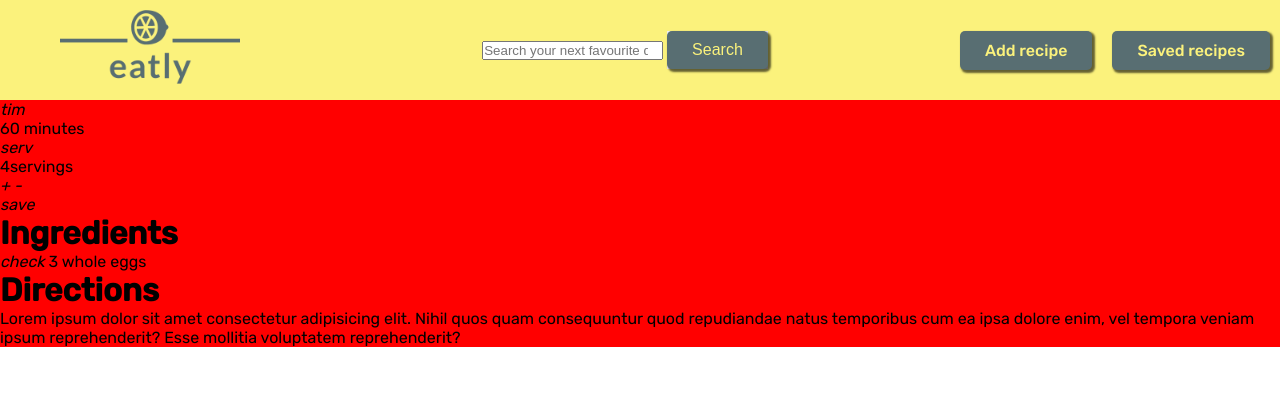
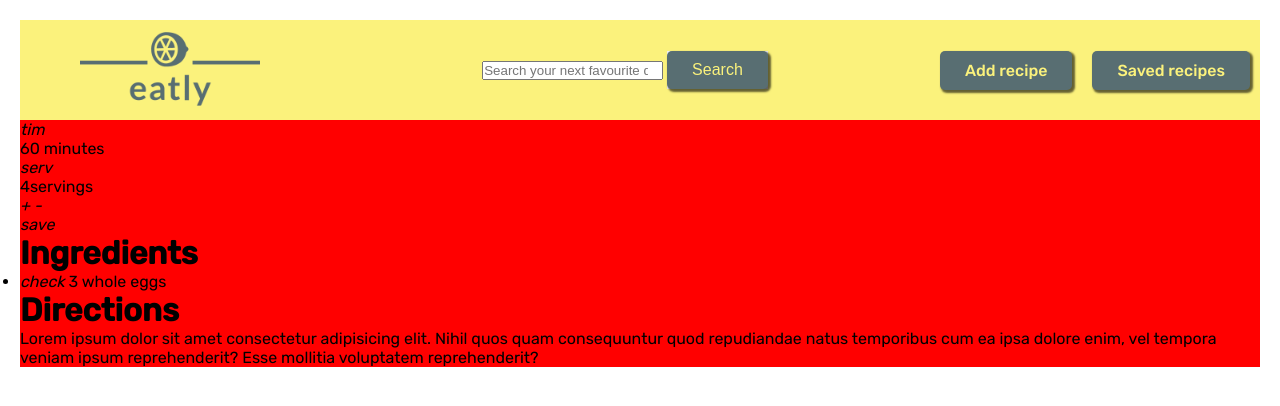
Before and after one commit to femas1/eatly, a website: page index.html in a window 1280 px wide. Drawn offline with Linux system fonts and the light colour scheme.

Commit message:
fix logo overflow add body padding

```diff
--- a/sass/base/_base.scss
+++ b/sass/base/_base.scss
@@ -14,4 +14,5 @@ body {
     font-family: 'Rubik', sans-serif;
     box-sizing: border-box;
     font-size: 1.6rem;
+    padding: 2rem;
 }
--- a/sass/layout/_header.scss
+++ b/sass/layout/_header.scss
@@ -6,7 +6,7 @@
     justify-content: space-between;
 
     &__logo {
-        max-width: 300px;
+        max-height: 10rem;
     }
 
     &__buttons {
```
Also changed, not shown: css/style.css, 1 other file.
